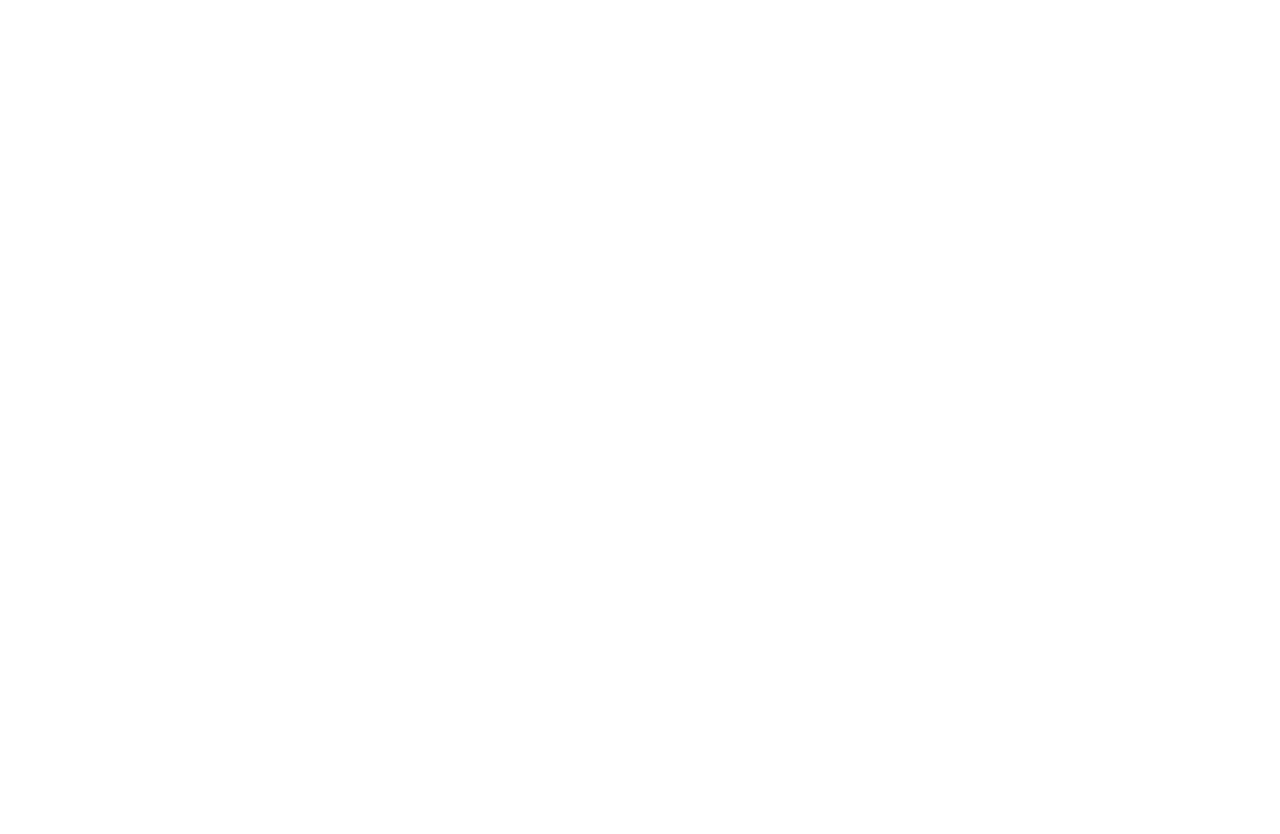
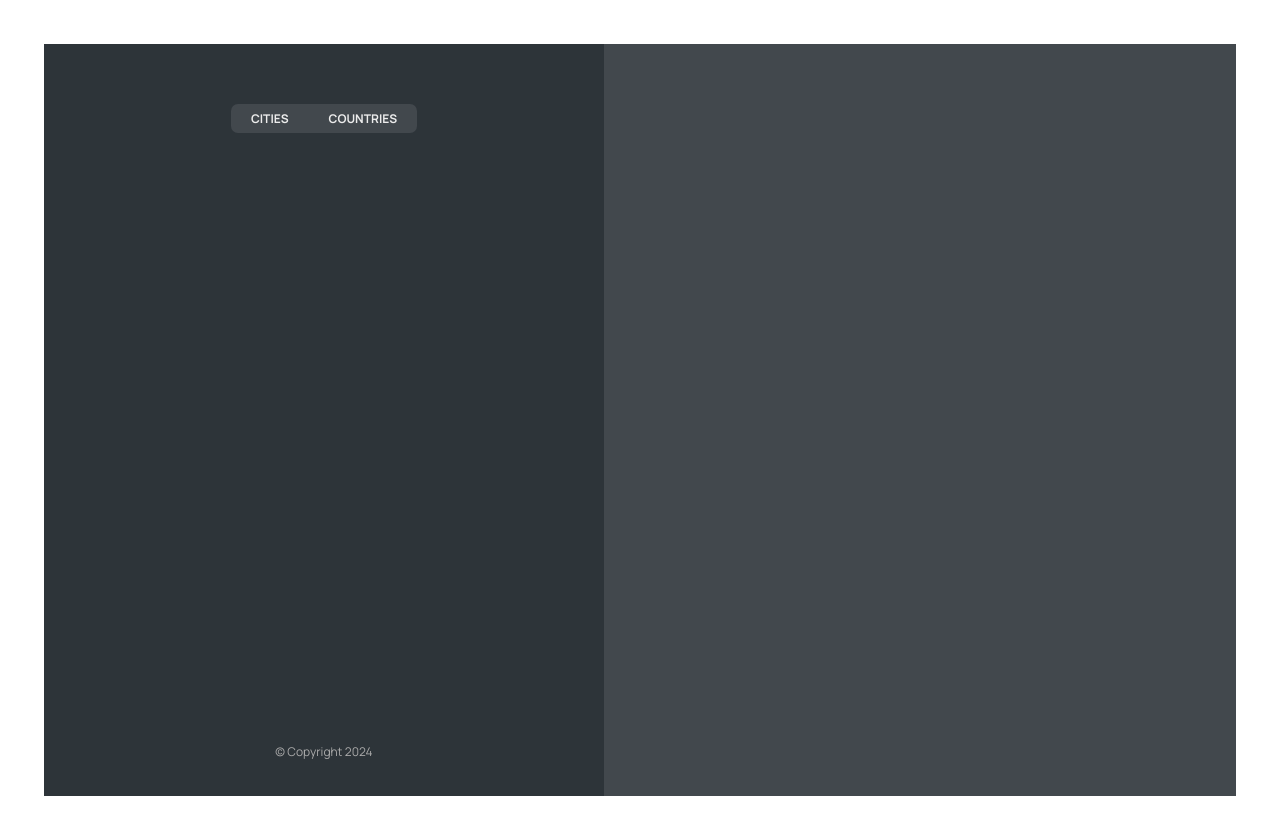
Before and after one commit to shaikouski-arkadzi/geo-project, a React (Vite) app: page /app in a window 1280 px wide. Shown: the top 834 px of the page. Before the commit the page ends 800 px from the top, so only its background shows below. Built offline with nearby package versions, Linux system fonts and the light colour scheme.

Commit message:
added workspace page

```diff
--- a/src/App.jsx
+++ b/src/App.jsx
@@ -11,11 +11,15 @@
   return (
     <BrowserRouter>
       <Routes>
-        <Route path="/" element={<Homepage />} />
+        <Route index element={<Homepage />} />
         <Route path="product" element={<Product />} />
         <Route path="pricing" element={<Pricing />} />
         <Route path="login" element={<Login />} />
-        <Route path="app" element={<AppLayout />} />
+        <Route path="app" element={<AppLayout />}>
+          <Route index path="cities" element={<></>} />
+          <Route path="countries" element={<></>} />
+          <Route path="form" element={<></>} />
+        </Route>
         <Route path="*" element={<PageNotFound />} />
       </Routes>
     </BrowserRouter>
--- /dev/null
+++ b/src/components/AppNav.jsx
@@ -0,0 +1,19 @@
+import { NavLink } from 'react-router-dom';
+import styles from './AppNav.module.css';
+
+function AppNav() {
+  return (
+    <nav className={styles.nav}>
+      <ul>
+        <li>
+          <NavLink to="cities">Cities</NavLink>
+        </li>
+        <li>
+          <NavLink to="countries">Countries</NavLink>
+        </li>
+      </ul>
+    </nav>
+  );
+}
+
+export default AppNav;
--- /dev/null
+++ b/src/components/Map.jsx
@@ -0,0 +1,7 @@
+import styles from './Map.module.css';
+
+function Map() {
+  return <div className={styles.mapContainer}></div>;
+}
+
+export default Map;
--- /dev/null
+++ b/src/components/Sidebar.jsx
@@ -0,0 +1,17 @@
+import { Outlet } from 'react-router-dom';
+import AppNav from './AppNav';
+import styles from './Sidebar.module.css';
+
+function Sidebar() {
+  return (
+    <div className={styles.sidebar}>
+      <AppNav />
+      <Outlet />
+      <footer className={styles.footer}>
+        <p className={styles.copyright}>&copy; Copyright {new Date().getFullYear()}</p>
+      </footer>
+    </div>
+  );
+}
+
+export default Sidebar;
--- a/src/pages/AppLayout.jsx
+++ b/src/pages/AppLayout.jsx
@@ -1,5 +1,12 @@
+import Map from '../components/Map';
+import Sidebar from '../components/Sidebar';
 import styles from './AppLayout.module.css';
 
 export default function AppLayout() {
-  return <></>;
+  return (
+    <div className={styles.app}>
+      <Sidebar />
+      <Map />
+    </div>
+  );
 }
```
Also changed, not shown: src/index.css (+3 -12 lines).
